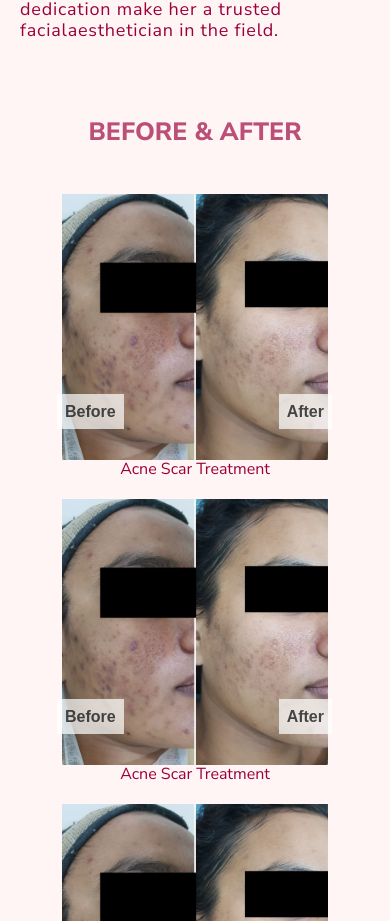
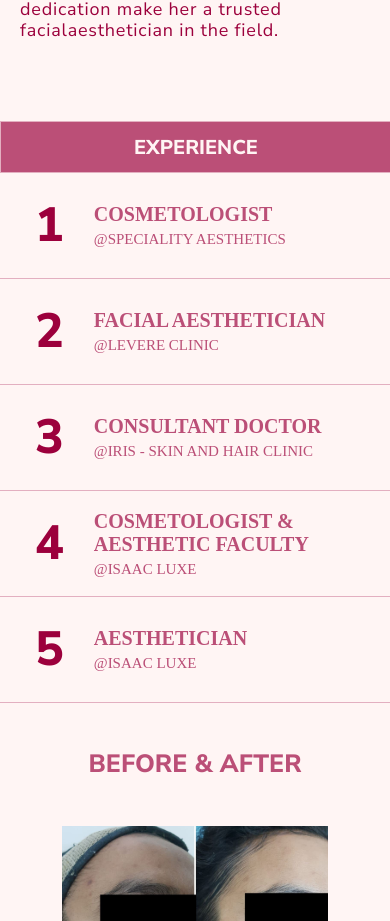
Before and after one commit to laibaahsan27/dr, a Next.js app in the folder frontend/: page /about in a window 390 px wide. Shown: the part 899-1820 px from the top of the page. Built offline with nearby package versions, Linux system fonts and the light colour scheme.

Commit message:
mobile view about done

```diff
--- a/frontend/src/app/about/page.js
+++ b/frontend/src/app/about/page.js
@@ -11,7 +11,7 @@
     <>
       <Nav />
       <AboutA />
-      {/* <AboutB/> */}
+      <AboutB/>
       <AboutImages />
       <ContactCard />
       <Foot />
--- a/frontend/src/app/booking/booking.css
+++ b/frontend/src/app/booking/booking.css
@@ -103,6 +103,9 @@
 .css-1x51dt5-MuiInputBase-input-MuiInput-input{
 color: white !important;
 }
+.css-1c2i806-MuiFormLabel-root-MuiInputLabel-root{
+    color: #9C003C !important;
+}
 .serviceFormInner{
     display: flex;
     flex-direction: column;
@@ -119,6 +122,9 @@
 .SFinput{
     margin-bottom: 20px;
 }
+.css-aqpgxn-MuiFormLabel-root-MuiInputLabel-root{
+    color: black;
+}
 @media(max-width:768px){
     .booking-heading p:first-child {
         font-size: 23px;
--- a/frontend/src/app/booking/page.js
+++ b/frontend/src/app/booking/page.js
@@ -2,6 +2,7 @@
 import "./booking.css";
 import Nav from "@/components/Nav/Nav";
 import TextField from "@mui/material/TextField";
+import Foot from "@/components/Footer/Footer";
 
 const page = () => {
   return (
@@ -75,6 +76,7 @@
                 variant="standard"
                 // value={formData.fullName}
                 // onChange={handleFormChange}
+
               />
               <TextField
                 name="MobileNumber"
@@ -100,6 +102,7 @@
           </div>
         </div>
       </div>
+      <Foot />
     </div>
   );
 };
--- a/frontend/src/components/AboutB/AboutB.css
+++ b/frontend/src/components/AboutB/AboutB.css
@@ -1,18 +1,17 @@
-.AboutB{
+.AboutB {
   display: grid;
   grid-template-columns: 1fr 1fr 1fr;
-
 }
-.A-box{
-    border: 1px solid #E3AFC0;
-background: #BB4F77;
+.A-box {
+  border: 1px solid #e3afc0;
+  background: #bb4f77;
   display: inline-flex;
   height: 105px;
   padding: 34px 0.149px 33.966px 41px;
   justify-content: flex-end;
   align-items: center;
   flex-shrink: 0;
-color: #FFF5F4;
+  color: #fff5f4;
   font-family: "Nunito Sans";
   font-size: 64px;
   font-style: normal;
@@ -20,10 +19,10 @@
   line-height: 115.9%; /* 74.176px */
   text-transform: uppercase;
 }
-p{
+p {
   margin: 0;
 }
-.A-Box2{
+.A-Box2 {
   display: flex;
   width: 480px;
   height: 105px;
@@ -33,23 +32,62 @@
   gap: 29px;
   flex-shrink: 0;
 }
-.Ab-text{
+.Ab-text {
   display: flex;
-
 }
-.Ab-text p{
-    color: #9C003C;
+.Ab-text p {
+  color: #9c003c;
   font-family: "Nunito Sans";
   font-size: 70px;
   font-style: normal;
   font-weight: 700;
   line-height: 115.9%; /* 81.13px */
 }
-.Ab-text2 p{
-    color: #BB4F77;
-font-family:" Nunito Sans";
+.Ab-text2 p {
+  color: #bb4f77;
+  font-family: " Nunito Sans";
   font-style: normal;
   font-weight: 700;
   line-height: 115.9%; /* 27.816px */
   text-transform: uppercase;
 }
+@media (max-width: 768px) {
+    .AboutB{
+        display: flex;
+        flex-direction: column;
+    }
+  .A-box {
+    height: 50px;
+    width: 100%;
+    justify-content: center;
+    font-size: 20px;
+    padding: 0;
+  }
+  .A-Box2{
+    border-bottom: 1px solid #E3AFC0;
+    justify-content: flex-start;
+    width: 100%;
+    padding: 0;
+  }
+  .Ab-text{
+    gap: 30px;
+    padding: 25px;
+    align-items: center;
+    margin-left: 10px;
+  }
+  .Ab-text p{
+    font-size: 48px;
+  }
+  .Ab-text2{
+    display: flex;
+    flex-direction: column;
+    gap: 5px;
+  }
+  .Ab-text2 p:nth-child(1){
+    font-size: 20px;
+  }
+  .Ab-text2 p:nth-child(2){
+    font-size: 15px;
+    font-weight: 400;
+  }
+}
--- a/frontend/src/components/AboutB/AboutB.jsx
+++ b/frontend/src/components/AboutB/AboutB.jsx
@@ -15,6 +15,43 @@
               </div>
             </div>
         </div>
+
+        <div className="A-Box2">
+            <div className="Ab-text">
+                <p>2</p>
+              <div className='Ab-text2'>
+                <p>Facial aesthetician</p>
+                <p>@Levere Clinic</p>
+              </div>
+            </div>
+        </div>
+        <div className="A-Box2">
+            <div className="Ab-text">
+                <p>3</p>
+              <div className='Ab-text2'>
+                <p>Consultant Doctor</p>
+                <p>@Iris - Skin and hair clinic</p>
+              </div>
+            </div>
+        </div>
+        <div className="A-Box2">
+            <div className="Ab-text">
+                <p>4</p>
+              <div className='Ab-text2'>
+                <p>Cosmetologist & <br/>aesthetic faculty</p>
+                <p>@Isaac luxe</p>
+              </div>
+            </div>
+        </div>
+        <div className="A-Box2">
+            <div className="Ab-text">
+                <p>5</p>
+              <div className='Ab-text2'>
+                <p>Aesthetician</p>
+                <p>@Isaac luxe</p>
+              </div>
+            </div>
+        </div>
     </div>
   )
 }
```
Lines whose indentation alone changed are shown as unchanged.
